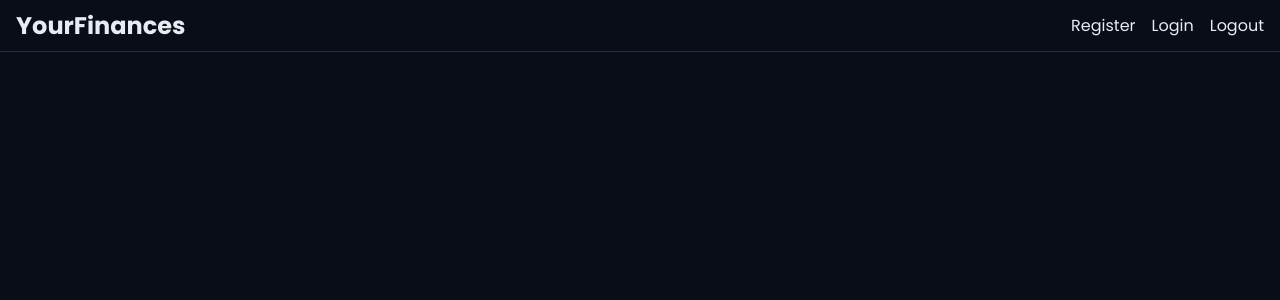
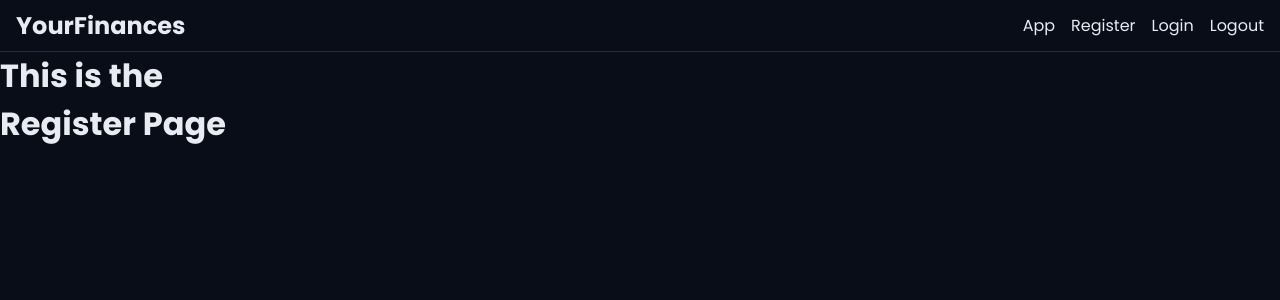
Before and after one commit to jonmico/your-finances, a React (Vite) app in the folder client/: page /register in a window 1280 px wide. Shown: the top 300 px of the page. Built offline with nearby package versions, Linux system fonts and the light colour scheme.

Commit message:
Add register/login pages. Add them to routing.

```diff
--- a/client/src/App.tsx
+++ b/client/src/App.tsx
@@ -13,6 +13,8 @@ import Home from './pages/home';
 import Accounts from './pages/accounts';
 import Stocks from './pages/stocks';
 import User from './pages/user';
+import Register from './pages/register';
+import Login from './pages/login';
 
 const StyledApp = styled.div`
   display: grid;
@@ -44,6 +46,8 @@ export default function App() {
             <Route path={'stocks'} element={<Stocks />} />
             <Route path={'user'} element={<User />} />
           </Route>
+          <Route path={'register'} element={<Register />} />
+          <Route path={'login'} element={<Login />} />
         </Routes>
         <Outlet />
       </BrowserRouter>
--- a/client/src/components/global-nav.tsx
+++ b/client/src/components/global-nav.tsx
@@ -1,3 +1,4 @@
+import { NavLink } from 'react-router-dom';
 import styled from 'styled-components';
 
 const StyledNav = styled.nav`
@@ -20,9 +21,10 @@ export default function GlobalNav() {
     <StyledNav>
       <h1>YourFinances</h1>
       <LinkContainer>
-        <a href={'#'}>Register</a>
-        <a href={'#'}>Login</a>
-        <a href={'#'}>Logout</a>
+        <NavLink to={'app'}>App</NavLink>
+        <NavLink to={'register'}>Register</NavLink>
+        <NavLink to={'login'}>Login</NavLink>
+        <NavLink to={'logout'}>Logout</NavLink>
       </LinkContainer>
     </StyledNav>
   );
--- /dev/null
+++ b/client/src/pages/login.tsx
@@ -0,0 +1,7 @@
+export default function Login() {
+  return (
+    <div>
+      <h1>This is the Login Page</h1>
+    </div>
+  );
+}
--- /dev/null
+++ b/client/src/pages/register.tsx
@@ -0,0 +1,7 @@
+export default function Register() {
+  return (
+    <div>
+      <h1>This is the Register Page</h1>
+    </div>
+  );
+}
```
